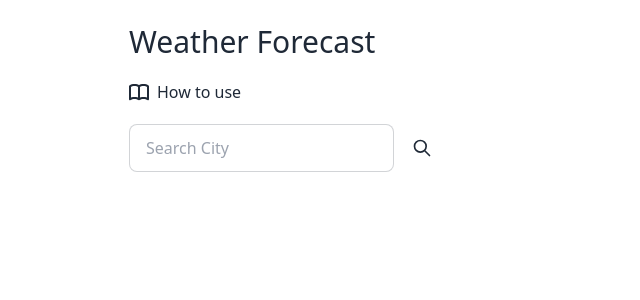
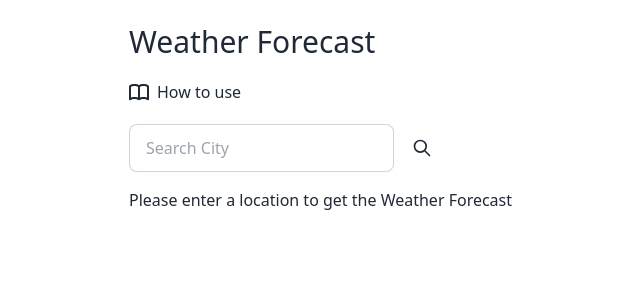
Before and after one commit to Raees-B-19/weather-forecast, a Vue app: page / in a window 1280 px wide. Shown: the top 300 px of the page, without its empty margins (7-647 px from the left). Built offline with nearby package versions, Linux system fonts and the light colour scheme.

Commit message:
Added message if no weather is present

```diff
--- a/src/views/WeatherV.vue
+++ b/src/views/WeatherV.vue
@@ -147,6 +147,7 @@ function handleSaveLoaction() {
     </div>
   </div>
 
+  <div v-if="weatherStore.currentWeatherData.length > 0">
     <div class="flex">
       <div
         v-for="weatherData in weatherStore.currentWeatherData"
@@ -155,6 +156,11 @@ function handleSaveLoaction() {
         <CardWeather :data="weatherData" />
       </div>
     </div>
+  </div>
+
+  <div v-else class="mt-4">
+    Please enter a location to get the Weather Forecast
+  </div>
 
   <ModalDocumentation />
 
```
Lines whose indentation alone changed are shown as unchanged.
